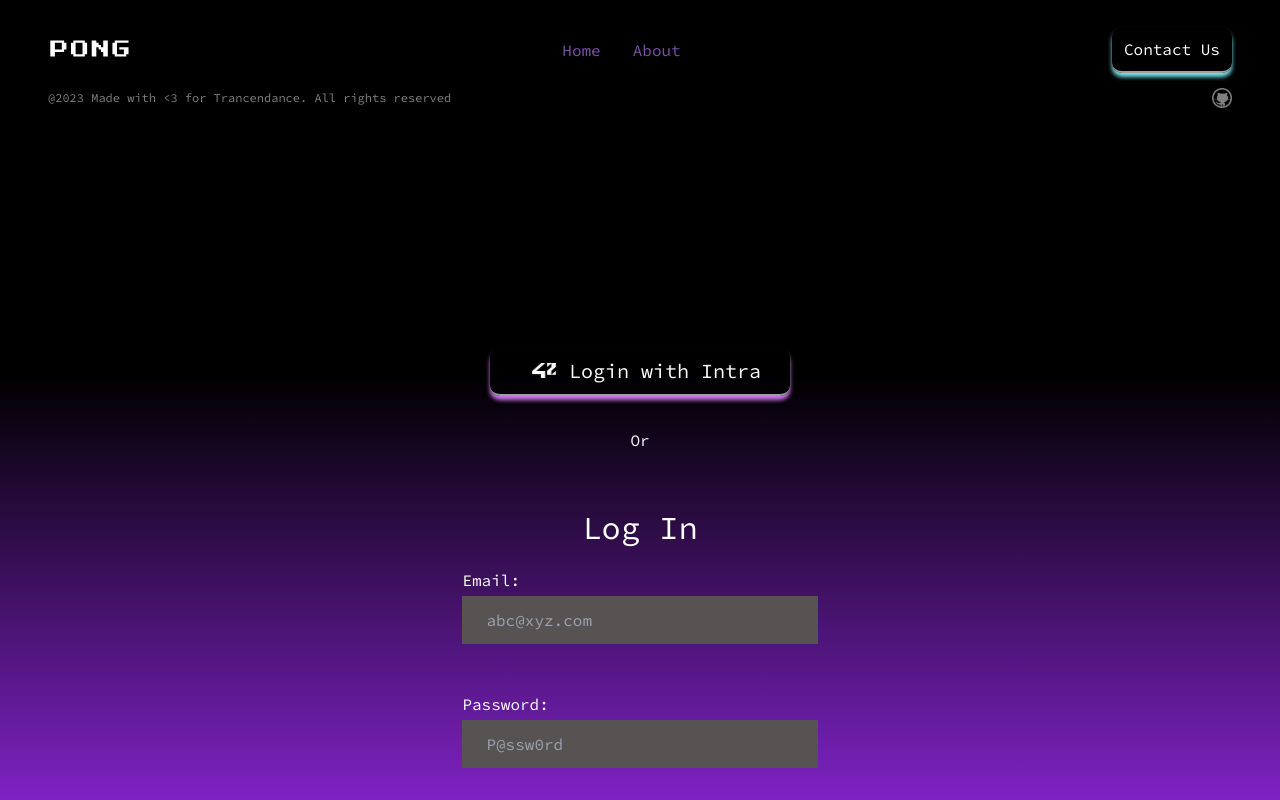
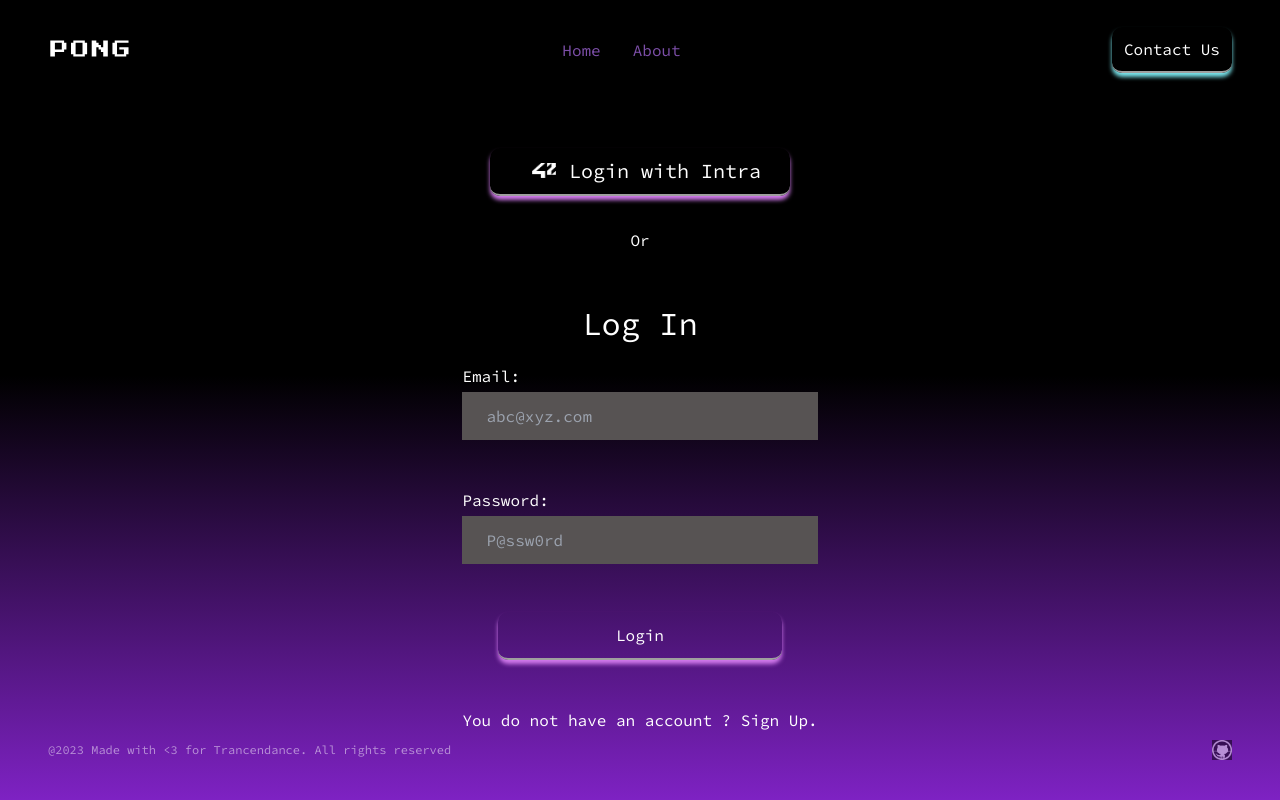
Before and after one commit to chzabakh/last_tr, a Next.js app: page /login in a window 1280 px wide. Built offline with nearby package versions, Linux system fonts and the light colour scheme.

Commit message:
homepage move

```diff
--- a/src/components/footer/footer.tsx
+++ b/src/components/footer/footer.tsx
@@ -4,7 +4,7 @@ import Image from 'next/image'
 import images from '../../../public/images.png'
 const Footer = () => {
   return (
-    <div className="absolute text-xs  bottom-0 left-0 w-full h-1 flex justify-between items-center  opacity-[0.5]">
+    <div className="absolute text-xs mt-2 w-full flex justify-between items-center  opacity-[0.5]">
         <div>@2023 Made with &lt;3 for Trancendance. All rights reserved</div>
         <Image src={images} width={20} height={20} alt="" />
     </div>
--- a/src/pages/login.tsx
+++ b/src/pages/login.tsx
@@ -111,7 +111,7 @@ export const Login  : React.FC  = () => {
   return (
     <div className="flex flex-col justify-between max-w-full mx-[3rem] h-full max-h-full min-h-full relative">
     <Layout>
-      <div className={styles.container}>
+      <div className="flex w-[100%] flex-col items-center gap-4 mx-auto justify-center relative">
         <div className={styles.auth}>
           <a className={styles.button} onClick={openNewWindow}>
             <Image className={styles.logo} alt="" src={fourty} />
--- a/src/pages/register.tsx
+++ b/src/pages/register.tsx
@@ -55,19 +55,19 @@ export const Register = () => {
   };
 
   return (
-    <div className="flex flex-col justify-between max-w-full mx-[3rem] h-full max-h-full min-h-full relative ">
+    <div className="flex flex-col justify-between max-w-full mx-[3rem] h-full max-h-full min-h-full relative">
     <Layout>
-      <div className={styles.container}>
+      <div className="flex w-[100%] flex-col items-center gap-4 mx-auto justify-center relative">
         <div className={styles.auth}>
-          <button className={styles.button}>
+          {/* <button className={styles.button}>
             <Image className={styles.logo} alt="" src={fourty} />
             <div>Register with Intra</div>
-          </button>
-          <button className={styles.button}>
+          </button> */}
+          {/* <button className={styles.button}>
             <Image className={styles.logoTwo} alt="" src={gog} />
             Register with Google
-          </button>
-          <div className={styles.or}>Or</div>
+          </button> */}
+          {/* <div className={styles.or}>Or</div> */}
         </div>
         <form className={styles.formy} onSubmit={handleSubmit}>
           <div className={styles.infos}>
--- a/src/styles/login.module.css
+++ b/src/styles/login.module.css
@@ -1,17 +1,3 @@
-.container
-{
-    display: flex;
-    position:absolute;
-    width:100%;
-    top:300px;
-    flex-direction: column;
-    align-items: center;
-    gap: 20px;
-    margin: 0 auto;
-    justify-content: center;
-    /* background-color: antiquewhite;    */
-    /* background-color: blue; */
-}
 
 .form
 {
```
